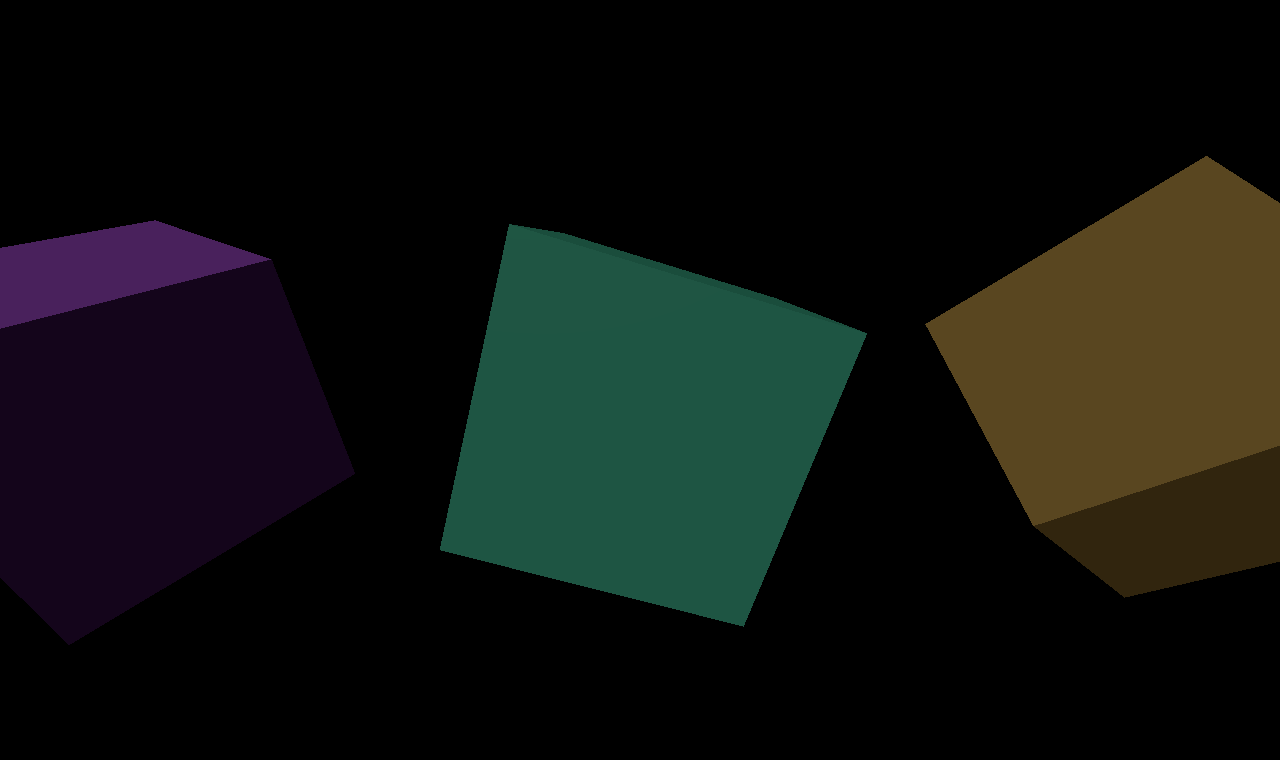
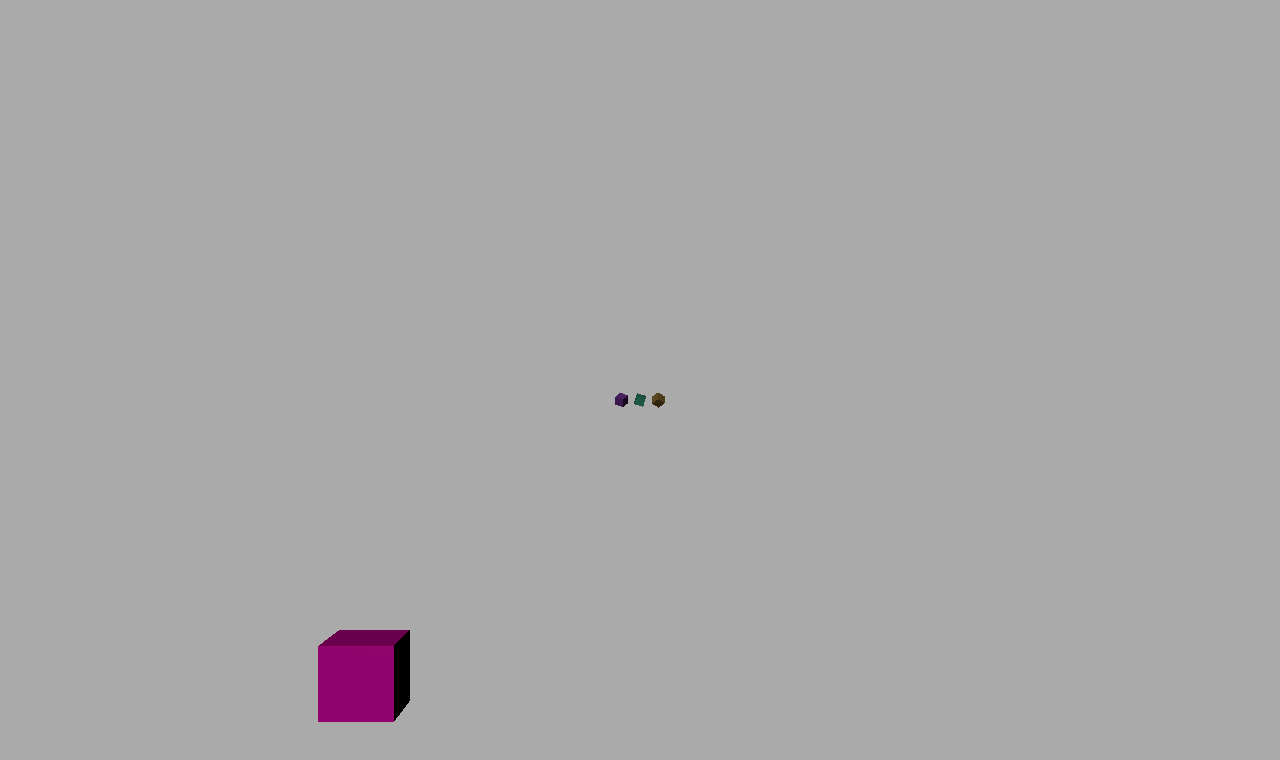
Before and after one commit to EricLi0702/cubeExtension-three.js, a plain HTML site: page index.html in a window 1280 px wide. Drawn offline with nearby package versions, Linux system fonts and the light colour scheme.

Commit message:
material

```diff
--- a/index.html
+++ b/index.html
@@ -26,14 +26,51 @@
         const canvas = document.querySelector('#c');
         const renderer = new THREE.WebGLRenderer({canvas});
 
-        const fov = 75;
+        const fov = 40;
         const aspect = 2;//the canvas default
         const near = 0.1;
-        const far = 5;
+        const far = 1000;
         const camera = new THREE.PerspectiveCamera(fov,aspect,near,far);
-        camera.position.z = 2;
-        //Three.js에서 Scene이란 씬 그래프에서 가장 상단에 위치한 요소입니다. 뭔가를 화면에 렌더링하고 싶다면 먼저 Scene에 추가해야 하죠
+        camera.position.z = 120;
+
         const scene = new THREE.Scene();
+        scene.background = new THREE.Color(0xAAAAAA);
+
+        const objects = [];
+        const spread = 15;
+
+        function addObject(x,y, obj){
+            obj.position.x = x * spread;
+            obj.position.y = y * spread;
+
+            scene.add(obj);
+            objects.push
+        }
+
+        function createMaterial(){
+            const material = new THREE.MeshPhongMaterial({
+                side:THREE.DoubleSide,
+            })
+
+            const hue = Math.random();
+            const saturation = 1;
+            const luminance = 0.5;
+            material.color.setHSL(hue,saturation,luminance)
+
+            return material;
+        }
+
+        function addSolidGeometry(x,y,geometry){
+            const mesh = new THREE.Mesh(geometry, createMaterial());
+            addObject(x,y,mesh)
+        }
+
+        {
+            const width = 8;
+            const height = 8;
+            const depth = 8;
+            addSolidGeometry(-2,-2, new THREE.BoxGeometry(width,height,depth));
+        }
 
         {
             const color = 0xFFFFFF;
@@ -43,7 +80,6 @@
             scene.add(light);
         }
 
-        // /다음으로 간단한 정육면체를 만들어보죠. Three.js에서 렌더링되는 대부분의 3D 요소는 정점 데이터가 정의된 기하학 객체를 필요로 합니다. 지금은 정육면체를 만들어야 하니 BoxGeometry 생성자를 호출하겠습니다.
         const boxWidth = 1;
         const boxHeight = 1;
         const boxDepth = 1;
@@ -51,9 +87,9 @@
 
 
         function makeInstance(geometry, color, x){
-            const materail = new THREE.MeshPhongMaterial({color});
+            const material = new THREE.MeshPhongMaterial({color});
 
-            const cube = new THREE.Mesh(geometry,materail);
+            const cube = new THREE.Mesh(geometry,material);
             scene.add(cube);
 
             cube.position.x = x;
@@ -66,14 +102,6 @@
             makeInstance(geometry, 0x8844aa, -2),
             makeInstance(geometry, 0xaa8844, 2)
         ]
-            //다음으로 Material을 만들고 색을 지정합니다. 색을 지정할 때는 CSS처럼 숫자 형태의 hex 코드를 이용합니다(# 대신 0x. 역주).
-        // const material = new THREE.MeshPhongMaterial({color: 0x44aa88});
-
-        //그리고 앞서 만든 Geometry(물체의 형태)와 Material(물체의 색, 밝기, 질감 등)을 이용해 Mesh를 만듭니다. Mesh는 Geometry, Material 외에도 물체의 위치, 방향, 크기 등을 담은 객체입니다.
-        // const cube = new THREE.Mesh(geometry, material);
-
-        //마지막으로 완성된 정육면체 Mesh를 Scene에 넣어줍니다.
-        // scene.add(cube)
 
         function resizeRendererToDisplaySize(renderer){
             const canvas = renderer.domElement;
@@ -109,7 +137,6 @@
         }
         requestAnimationFrame(render);
 
-        //renderer의 render 메서드에 Scene과 Camera를 넘겨주면 화면을 렌더링할 수 있습니다.
         renderer.render(scene, camera);
     }
 
```
